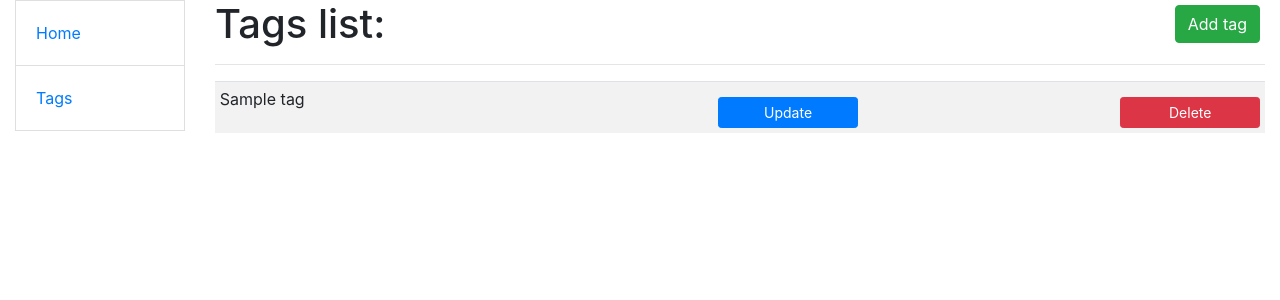
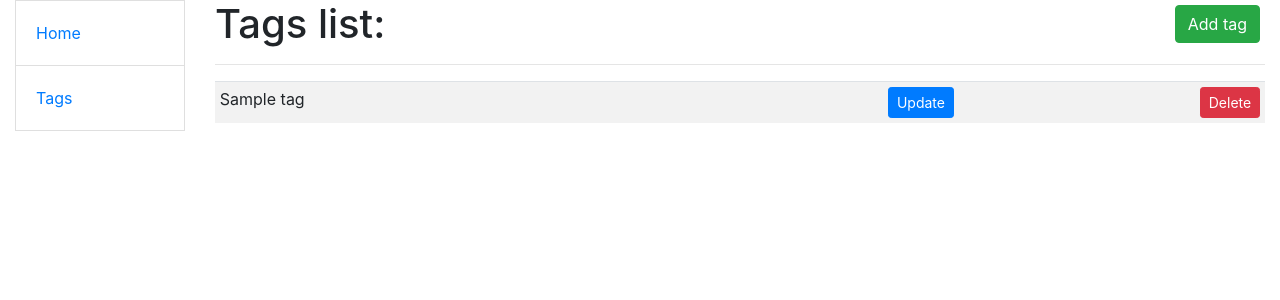
Before and after one commit to Flashmobber/todo_list, a Django app: page /tags/ in a window 1280 px wide. Shown: the top 300 px of the page. Run offline with Django 4.2, Linux system fonts and the light colour scheme; tables that the repository leaves empty hold one stand-in row (values such as "Sample post").

Commit message:
All Done.

```diff
--- a/templates/todo_list/index.html
+++ b/templates/todo_list/index.html
@@ -47,7 +47,7 @@
                         {% if task.tag.values %}
                             Tag{{ task.tag.values|pluralize }}:
                             {% for tag in task.tag.values %}
-                                #{{ tag.name }};
+                                <a class="btn-link" href="{% url 'todo_list:tag-update' pk=tag.id %}">#{{ tag.name }};</a>
                             {% endfor %}
                             <br>
                             <a class="btn-link" href="{% url 'todo_list:task-update' pk=task.id %}">Update</a>
--- a/templates/todo_list/tag_list.html
+++ b/templates/todo_list/tag_list.html
@@ -16,14 +16,14 @@
                         {{ tag.name }}
                     </td>
                     <td>
-                        <button style="float: right; margin-top: 10px; margin-left: 5px; min-width: 10em"
+                        <button style="float: right;"
                                 class="btn btn-primary btn-sm"
                                 type="button">
                             <a style="color: white; text-decoration: none;" href="{% url 'todo_list:tag-update' pk=tag.id %}">Update</a>
                         </button>
                     </td>
                     <td>
-                        <button style="float: right; margin-top: 10px; margin-left: 5px; min-width: 10em"
+                        <button style="float: right;"
                                 class="btn btn-danger btn-sm"
                                 type="button">
                             <a style="color: white; text-decoration: none;" href="{% url 'todo_list:tag-delete' pk=tag.id %}">Delete</a>
```
Also changed, not shown: templates/todo_list/tag_confirm_delete.html (line endings or trailing spaces), templates/todo_list/tag_form.html (line endings or trailing spaces), templates/todo_list/task_confirm_delete.html (line endings or trailing spaces), templates/todo_list/task_form.html (line endings or trailing spaces), todo_list/forms.py (line endings or trailing spaces).
